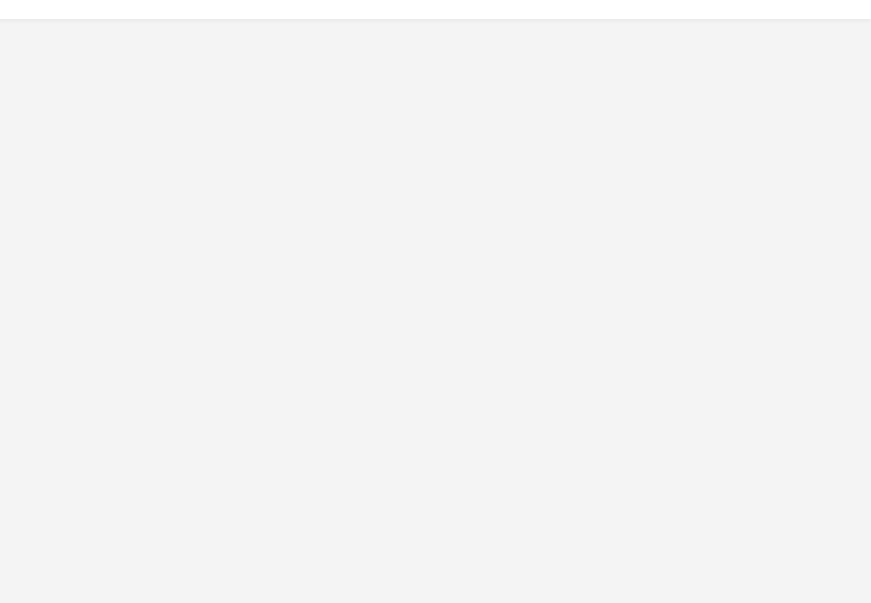
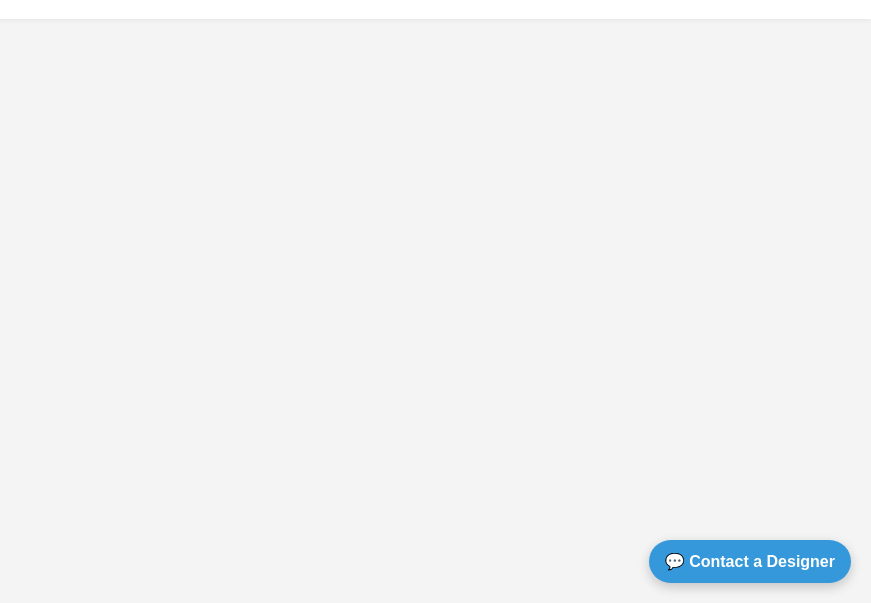
Before and after one commit to atlehang66/AppBuilder, a plain HTML site: page index.html in a window 1280 px wide. Shown: the part 197-800 px from the top of the page, without its empty margins (409-1280 px from the left). Drawn offline with Linux system fonts and the light colour scheme.

Commit message:
contact button ui w/o function

```diff
--- a/index.html
+++ b/index.html
@@ -78,6 +78,10 @@
       </div>
     </div>
 
+    <!-- Floating Contact Button -->
+    <a href="mailto:designer@example.com" class="floating-contact-btn" title="Contact a Designer">
+      💬 Contact a Designer
+    </a>
   </div>
 
 </body>
--- a/styles.css
+++ b/styles.css
@@ -171,3 +171,23 @@ h1, h2 {
   font-weight: bold;
   flex-shrink: 0;
 }
+.floating-contact-btn {
+  position: fixed;
+  bottom: 20px;
+  right: 20px;
+  background-color: #3498db;
+  color: white;
+  padding: 12px 16px;
+  border-radius: 30px;
+  box-shadow: 0 4px 12px rgba(0,0,0,0.2);
+  font-size: 1rem;
+  font-weight: bold;
+  text-decoration: none;
+  z-index: 1000;
+  transition: background-color 0.3s ease, transform 0.3s ease;
+}
+
+.floating-contact-btn:hover {
+  background-color: #2c80b4;
+  transform: translateY(-3px);
+}
```
